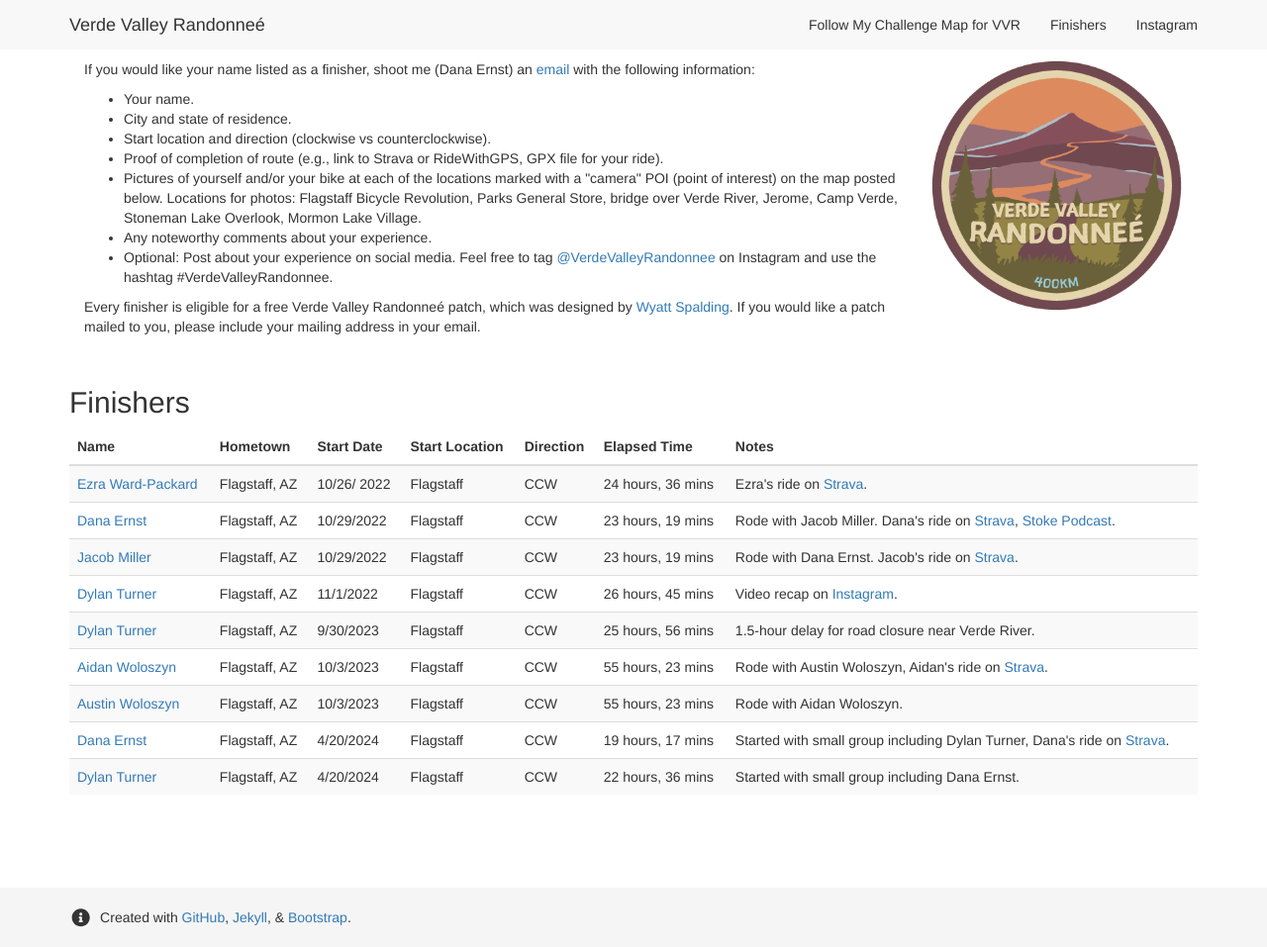
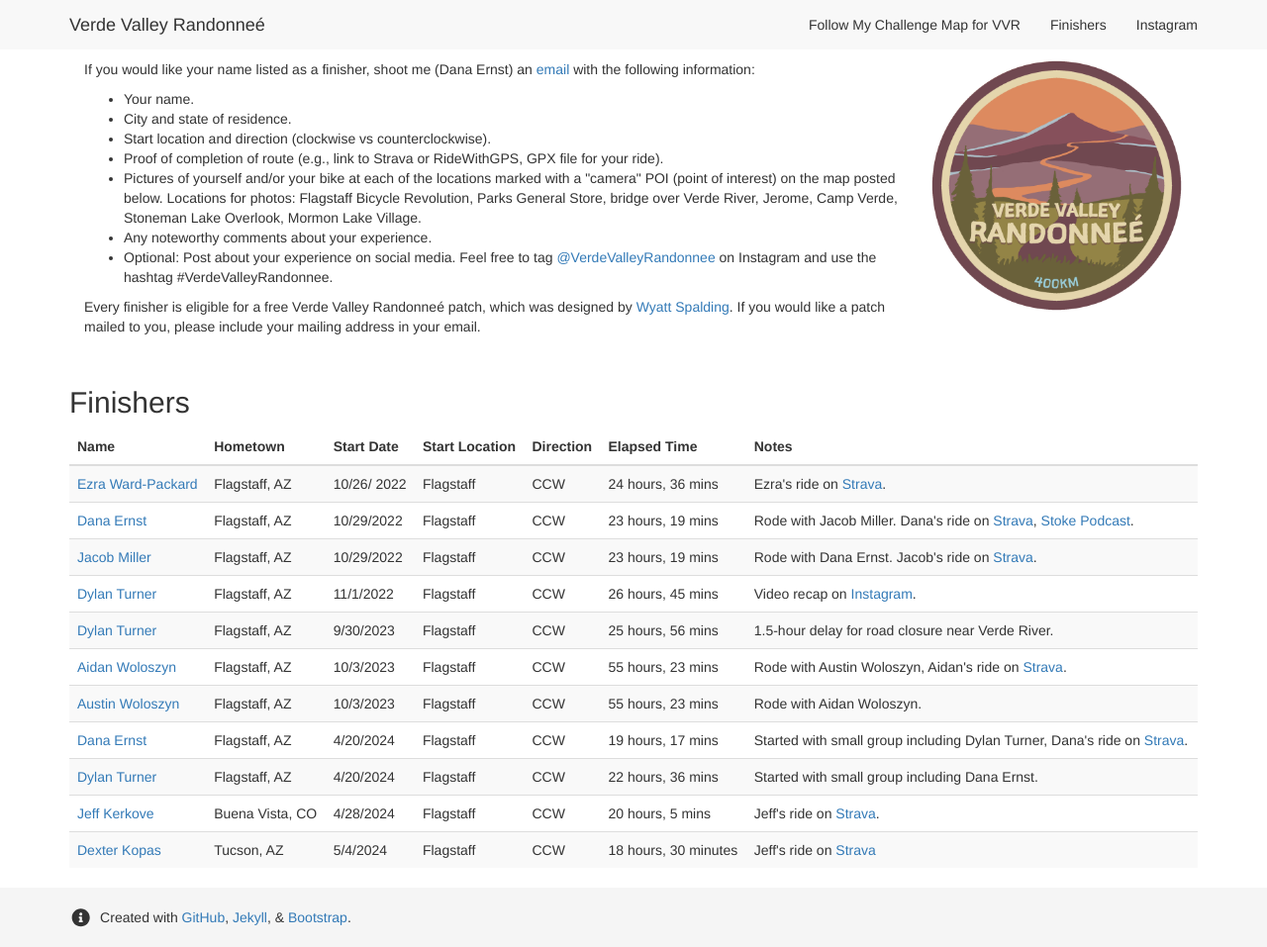
Before and after one commit to dcernst/VerdeValleyRandonnee, a Jekyll site: the page built from finishers.md, in a window 1280 px wide and 957 px high. Shown: the whole window at 99% size. Built offline with Jekyll 4.4.1, drawn with Linux system fonts in a browser that asks for light colours; nearby versions of some CDN libraries.

Commit message:
Update finishers.md

```diff
--- a/finishers.md
+++ b/finishers.md
@@ -73,6 +73,12 @@ Every finisher is eligible for a free Verde Valley Randonneé patch, which was d
 <tr>
 <td><a href="https://www.youtube.com/@TheEnduranceStudio/featured">Dylan Turner</a></td> <td>Flagstaff, AZ</td> <td>4/20/2024</td> <td>Flagstaff</td> <td>CCW</td> <td>22 hours, 36 mins</td> <td>Started with small group including Dana Ernst.</td>
 </tr>
+<tr>
+<td><a href="https://www.instagram.com/jeffkerkove/">Jeff Kerkove</a></td> <td>Buena Vista, CO</td> <td>4/28/2024</td> <td>Flagstaff</td> <td>CCW</td> <td>20 hours, 5 mins</td> <td>Jeff's ride on <a href="https://www.strava.com/activities/11296962400">Strava</a>.</td>
+</tr>
+<tr>
+<td><a href="https://www.instagram.com/kopeus/">Dexter Kopas</a></td> <td>Tucson, AZ</td> <td>5/4/2024</td> <td>Flagstaff</td> <td>CCW</td> <td>18 hours, 30 minutes</td> <td>Jeff's ride on <a href="https://www.strava.com/activities/11335138422">Strava</a></td>
+</tr>
 </tbody>
 </table>
 </div>
```
